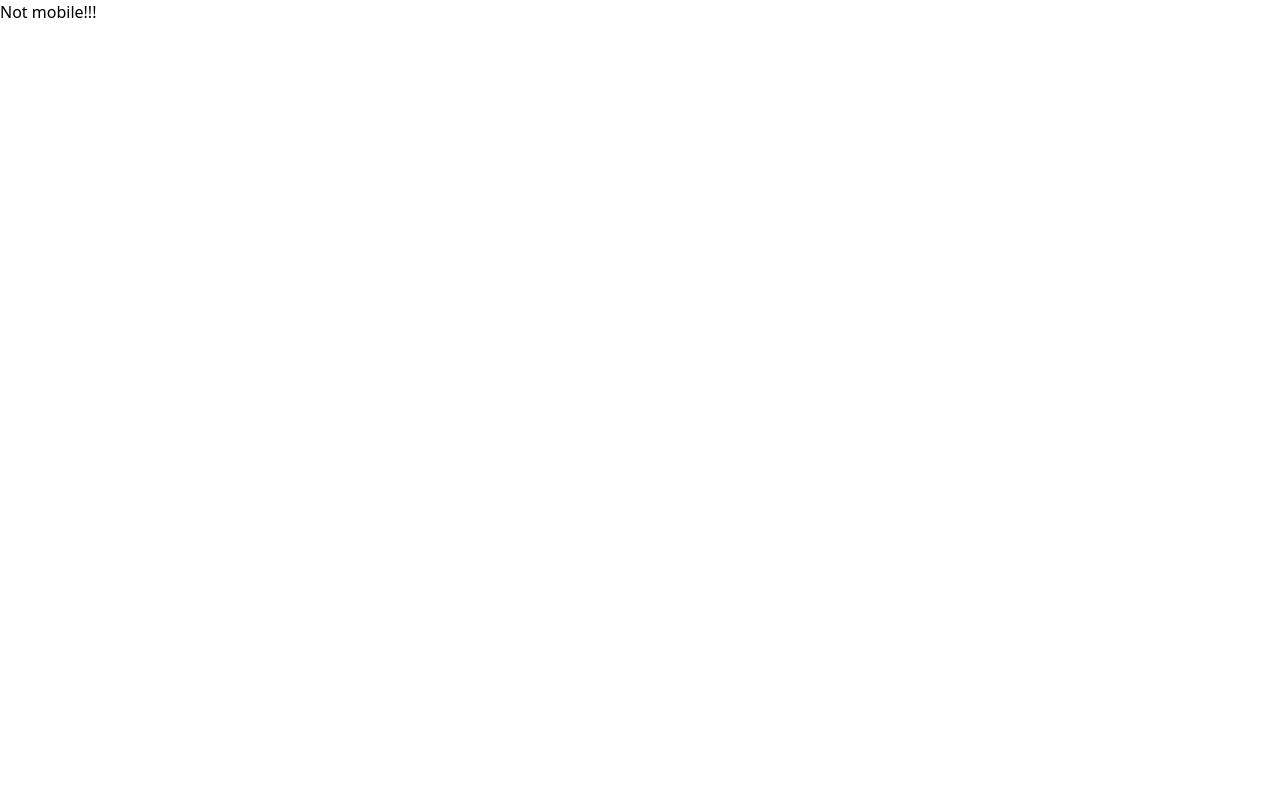
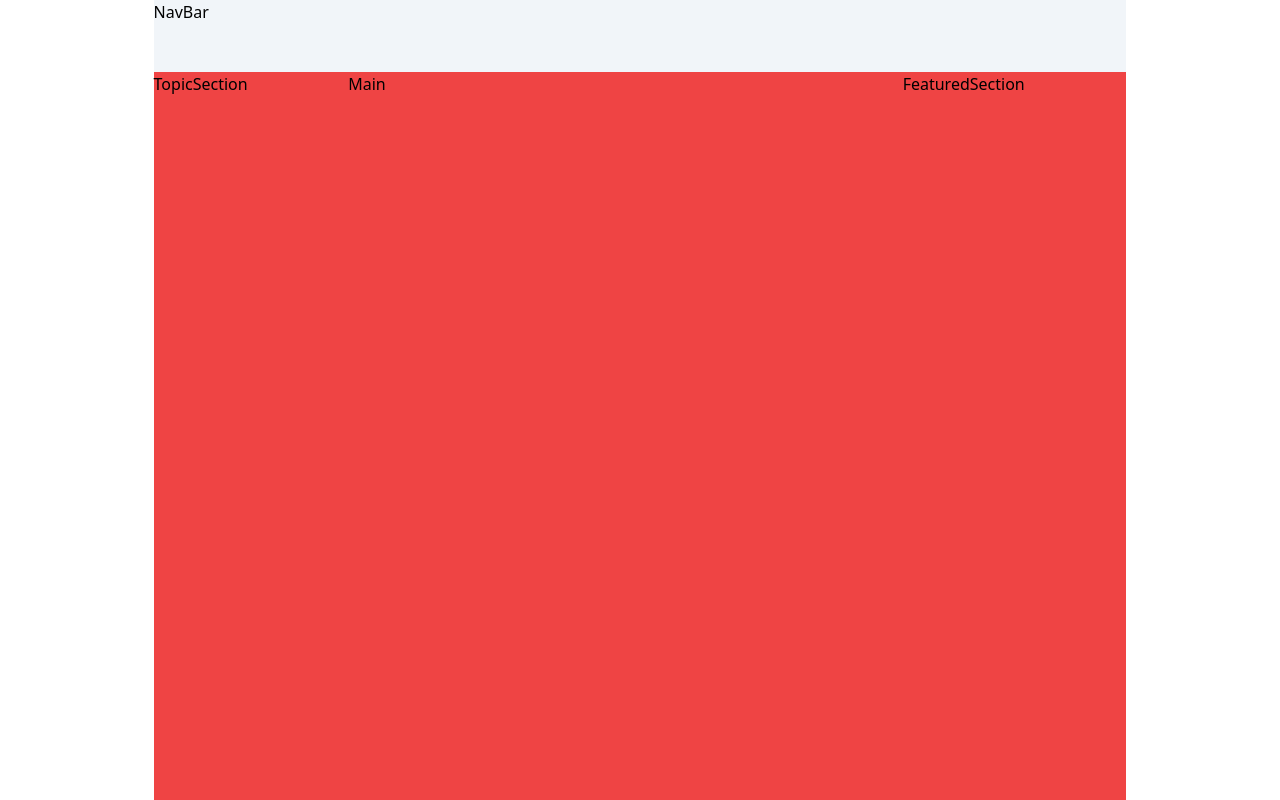
Before and after one commit to LeeConroy1977/LoudSpeaker-FE, a React (Vite) app: page / in a window 1280 px wide. Built offline with nearby package versions, Linux system fonts and the light colour scheme.

Commit message:
layout for mobile and desktop, main initial grid components NavBar TopicSection Main and FeaturedSection added

```diff
--- a/src/App.jsx
+++ b/src/App.jsx
@@ -2,9 +2,9 @@ import AppLayout from "./components/AppLayout";
 
 function App() {
   return (
-    <>
+    <div className="w-full h-screen flex justify-center ">
       <AppLayout />
-    </>
+    </div>
   );
 }
 
--- a/src/components/AppLayout.jsx
+++ b/src/components/AppLayout.jsx
@@ -1,22 +1,33 @@
-import React, { useContext } from "react";
+import React, { Children, useContext } from "react";
 import { ScreenSizeContext } from "../contexts/ScreenSizeContext";
+import NavBar from "./NavBar";
+import TopicSection from "./TopicSection";
+import FeaturedSection from "./FeaturedSection";
+import Main from "./Main";
 
 const AppLayout = () => {
   const { width, height } = useContext(ScreenSizeContext);
   console.log(width);
 
   return (
-    <div>
+    <>
       {width < 640 ? (
-        <>
-          <p>Mobile</p>
-        </>
+        <div className="w-full h-full bg-blue-500 grid grid-rows-[44px_auto] ">
+          <NavBar />
+          <Main>{Children}</Main>
+        </div>
       ) : (
-        <>
-          <p>Not mobile!!!</p>
-        </>
+        <div
+          style={{ width: "76vw" }}
+          className="w-full h-full bg-red-500 grid grid-rows-[9%_91%]  grid-cols-[20%_57%_23%]"
+        >
+          <NavBar />
+          <TopicSection />
+          <Main>{Children}</Main>
+          <FeaturedSection />
+        </div>
       )}
-    </div>
+    </>
   );
 };
 
--- /dev/null
+++ b/src/components/FeaturedSection.jsx
@@ -0,0 +1,7 @@
+import React from "react";
+
+const FeaturedSection = () => {
+  return <div>FeaturedSection</div>;
+};
+
+export default FeaturedSection;
--- /dev/null
+++ b/src/components/Main.jsx
@@ -0,0 +1,7 @@
+import React from "react";
+
+const Main = () => {
+  return <div>Main</div>;
+};
+
+export default Main;
--- /dev/null
+++ b/src/components/NavBar.jsx
@@ -0,0 +1,7 @@
+import React from "react";
+
+const NavBar = () => {
+  return <nav className=" row-span-1 col-span-3  bg-slate-100">NavBar</nav>;
+};
+
+export default NavBar;
--- /dev/null
+++ b/src/components/TopicSection.jsx
@@ -0,0 +1,7 @@
+import React from "react";
+
+const TopicSection = () => {
+  return <div>TopicSection</div>;
+};
+
+export default TopicSection;
```
